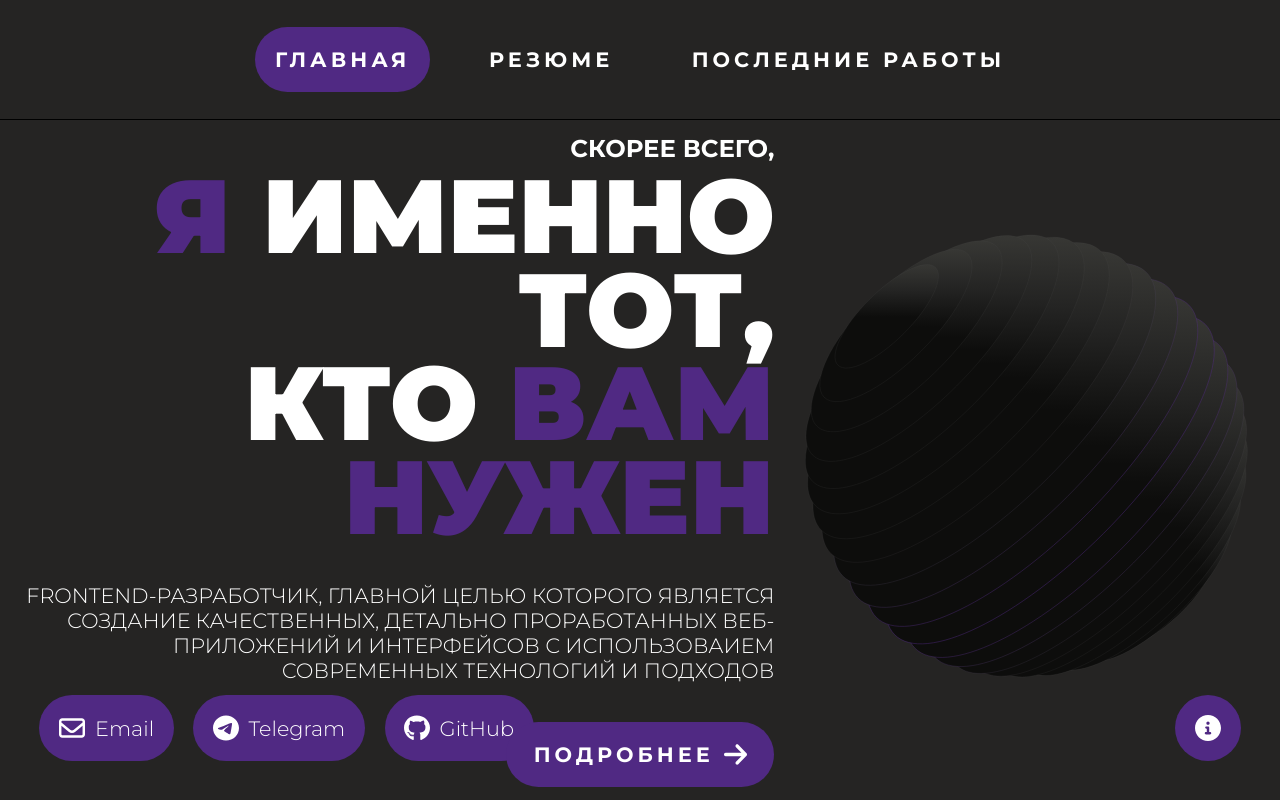
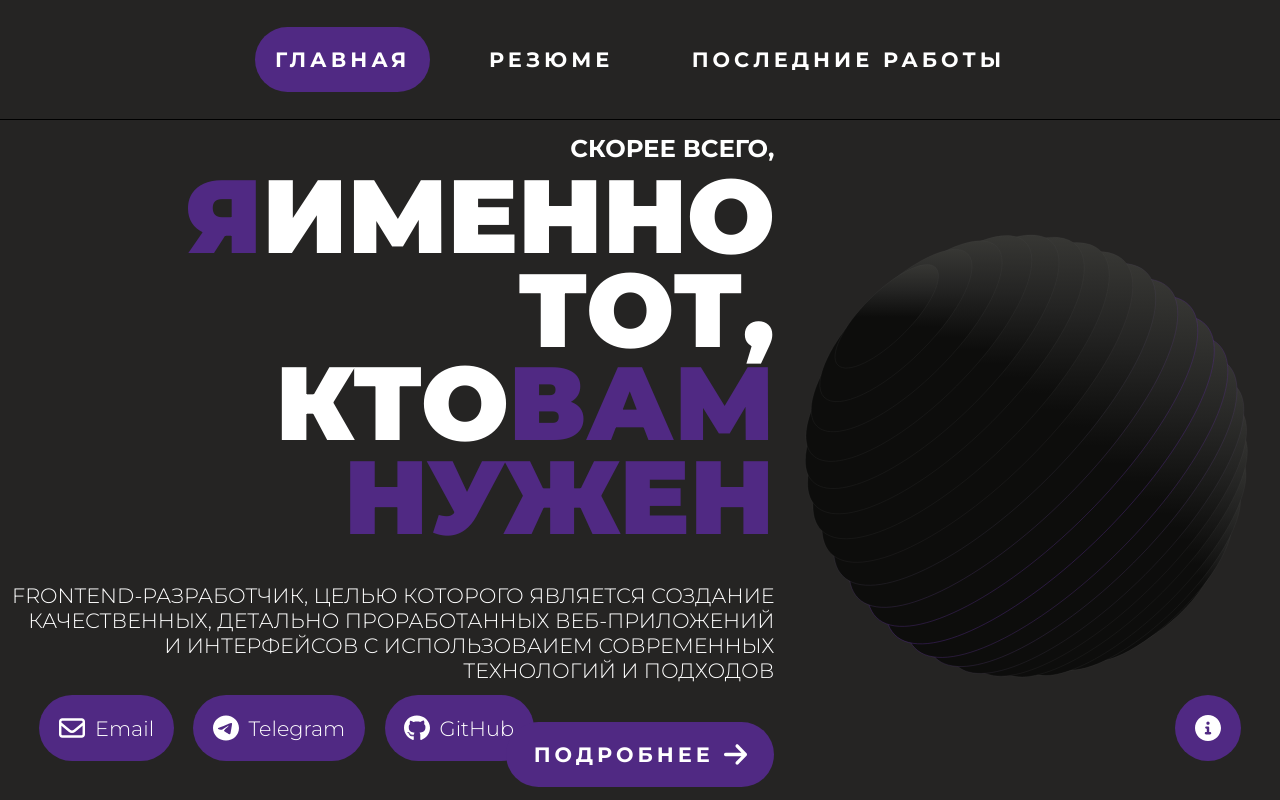
Before and after one commit to afteralls/post-portfolio, a Vue app: page / in a window 1280 px wide. Built offline with nearby package versions, Linux system fonts and the light colour scheme.

Commit message:
releas version

```diff
--- a/src/assets/scss/variables.scss
+++ b/src/assets/scss/variables.scss
@@ -1,11 +1,15 @@
+// Variables
 $br-rad: 4.9vh;
 $space: 4.9vh;
 $mSpace: 2.46vh;
 $transition: 0.5s ease;
 
+// Colors
 $mColor: rgb(80, 41, 131);
 $sColor: rgba(80, 41, 131, 0.7);
 
+// Media
+$large-w: 1000px;
 $medium: 950px;
 $extra-medium: 800px;
 $small: 600px;
--- a/src/components/TheNavbar.vue
+++ b/src/components/TheNavbar.vue
@@ -52,6 +52,10 @@ export default {
     border-bottom: none;
     border-top: 0.16vh solid black;
   }
+
+  @media (min-height: $large-w) and (max-width: 1000px) {
+    font-size: 0.45em;
+    gap: $mSpace;
+  }
 }
-
 </style>
--- a/src/components/TheSphere.vue
+++ b/src/components/TheSphere.vue
@@ -1,5 +1,5 @@
 <template>
-<div class="animation-wrapper">
+  <section class="animation-wrapper">
     <div class="sourse"><img src="../assets/svg/info.svg"/></div>
     <div class="sphere-animation">
       <svg class="sphere" viewBox="0 0 440 440" stroke="rgba(80,80,80,.35)">
@@ -35,7 +35,7 @@
         <path d="M109.698 109.332c-24.408 24.407-51.12 37.268-59.663 28.726-8.542-8.543 4.319-35.255 28.727-59.662 24.407-24.408 51.12-37.27 59.662-28.727 8.543 8.543-4.319 35.255-28.726 59.663z"/>
       </svg>
     </div>
-</div>
+  </section>
 </template>
 
 <script>
--- a/src/views/AboutView.vue
+++ b/src/views/AboutView.vue
@@ -1,5 +1,5 @@
 <template>
-  <div>
+  <section>
     <div class="main-img"><img src="../assets/img/main-bg.png" alt="Me"></div>
     <div class="about">
       <div class="about__info">
@@ -62,7 +62,7 @@
             <h3>Личные навыки</h3></div>
           <div class="about__desc">
             <div style="display: flex; align-items: center; flex-wrap: wrap;">
-              <p>Внимательность к деталям; Креативность; Ответсвенность; Умение слушать и чётко излагать свои мысли; Честность</p>
+              <p>Внимательность к деталям; Креативность; Ответственность; Умение слушать и чётко излагать свои мысли; Честность</p>
             </div>
           </div>
         </div>
@@ -132,7 +132,7 @@
         </div>
       </div>
     </div>
-  </div>
+  </section>
 </template>
 
 <script>
@@ -177,6 +177,10 @@ export default {
   height: 85vh;
   gap: $space;
   box-sizing: border-box;
+
+  @media (min-height: $large-w) {
+    font-size: 0.85em;
+  }
 
   @media (max-width: $medium) {
     font-size: 0.75em;
--- a/src/views/HomeView.vue
+++ b/src/views/HomeView.vue
@@ -1,11 +1,11 @@
 <template>
-  <div class="home">
+  <section class="home">
     <div class="home__title">
       <div class="_column" style="gap: 0.8vh">
         <h3>Скорее всего,</h3>
-        <h1><span class="mark">Я</span> именно тот,<br>кто <span class="mark">вам нужен</span></h1>
+        <h1><span class="mark">Я</span>именно тот,<br>кто<span class="mark">вам нужен</span></h1>
       </div>
-      <p>Frontend-разработчик, главной целью которого является создание качественных, детально проработанных веб-приложений и интерфейсов с использоваием современных технологий и подходов</p>
+      <p>Frontend-разработчик, целью которого является создание качественных, детально проработанных веб-приложений и интерфейсов с использоваием современных технологий и подходов</p>
       <router-link class="home__link" to="/about">
         <p>Подробнее</p>
         <img src="../assets/svg/arrow-right.svg"/>
@@ -32,7 +32,7 @@
         </a>
       </div>
     </div>
-  </div>
+  </section>
 </template>
 
 <script>
@@ -70,6 +70,14 @@ export default {
     order: 1;
   }
 
+  @media (min-height: $large-w) and (max-width: 1000px) {
+    flex-direction: column;
+    align-items: center;
+    justify-content: center;
+    text-align: center;
+    font-size: 0.7em;
+  }
+
   &__title {
     z-index: 5;
     max-width: 60%;
@@ -92,6 +100,20 @@ export default {
       }
     }
 
+    @media (min-height: $large-w) {
+      h1 {
+        font-size: 3.5em;
+      }
+      font-size: 0.9em;
+    }
+
+    @media (min-height: $large-w) and (max-width: 1500px) {
+      h1 {
+        font-size: 3em;
+      }
+      font-size: 0.8em;
+    }
+
     @media (max-width: $extra-medium) {
       h1 {
         font-size: 3em;
@@ -112,6 +134,13 @@ export default {
       p {
         font-size: 0.7em;
       }
+    }
+
+    @media (min-height: $large-w) and (max-width: 1000px) {
+      align-items: center;
+      margin-top: $mSpace;
+      justify-content: center;
+      text-align: center;
     }
   }
 
@@ -147,6 +176,10 @@ export default {
     left: $space;
     gap: $mSpace;
 
+    @media (min-height: $large-w) and (max-width: 1000px) {
+      display: none;
+    }
+
     @media (max-width: $small) {
       display: none;
     }
@@ -177,5 +210,4 @@ export default {
 .mark {
   color: $mColor;
 }
-
 </style>
--- a/src/views/NotFoundView.vue
+++ b/src/views/NotFoundView.vue
@@ -1,5 +1,5 @@
 <template>
-  <div class="not-found">
+  <section class="not-found">
     <div class="home__title" style="text-align: center; align-items: center;">
       <div class="_column" style="gap: 0.8vh;">
         <h1>Кажется, вы забрели куда-то не туда...</h1>
@@ -9,7 +9,7 @@
         <img src="../assets/svg/arrow-right.svg"/>
       </router-link>
     </div>
-  </div>
+  </section>
 </template>
 
 <style lang="scss">
--- a/src/views/PortfolioView.vue
+++ b/src/views/PortfolioView.vue
@@ -1,12 +1,12 @@
 <template>
-  <div class="portfolio">
+  <section class="portfolio">
     <div @mouseenter="genSec" @mouseleave="def" id="generator" class="portfolio__app">
       <div class="portfolio__app-images">
         <img src="../assets/img/bg.webp" alt="Barcode Generator">
         <img src="../assets/img/bg-mob.webp" alt="Barcode Generator">
       </div>
       <h1>Генератор штрих-кодов</h1>
-      <p>Приложение для генерации большого количества штрих-кодов в различных форматах с возможностью экспорта в PNG, JPG или SVG и рашриренными настройками для кастомизации внешнего вида</p>
+      <p>Приложение для генерации большого количества штрих-кодов в различных форматах с возможностью экспорта в PNG, JPG или SVG и расширенными настройками для кастомизации внешнего вида</p>
       <div class="_row">
         <a class="home__link" href="https://github.com/post-apocalypse/barcode-gen-app">
           <img src="../assets/svg/github.svg"/>
@@ -24,7 +24,7 @@
         <img src="../assets/img/fm-mob.webp" alt="Barcode Generator">
       </div>
       <h1>Fast Gallery</h1>
-      <p>Геререя для быстрой загрузки и комфортного просмотра изображений с системой авторизации, сжатием фотографий и умным поиском по тегам. В качестве сервера выступил Firebase</p>
+      <p>Галерея для быстрой загрузки и комфортного просмотра изображений с системой авторизации, сжатием фотографий и умным поиском по тегам. В качестве сервера выступил Firebase</p>
       <div class="_row">
         <a class="home__link" href="https://github.com/post-apocalypse/gallery">
           <img src="../assets/svg/github.svg"/>
@@ -36,7 +36,7 @@
         </a>
       </div>
     </div>
-  </div>
+  </section>
 </template>
 
 <script>
@@ -130,6 +130,10 @@ export default {
         width: auto;
       }
     }
+
+    @media (min-height: $large-w) and (max-width: 1000px) {
+      font-size: 0.7em;
+    }
   }
 
   &__app-images {
@@ -177,7 +181,7 @@ export default {
 
   &__app:hover {
     .portfolio__app-images img {
-      max-height: 39.3vh;
+      max-height: 38.3vh;
     }
 
     @media (max-width: $medium) {
```
Also changed, not shown: src/App.vue (+1 -6 lines), 1 other file (tests, documents, lock files or other folders). Lines whose indentation alone changed are shown as unchanged.
